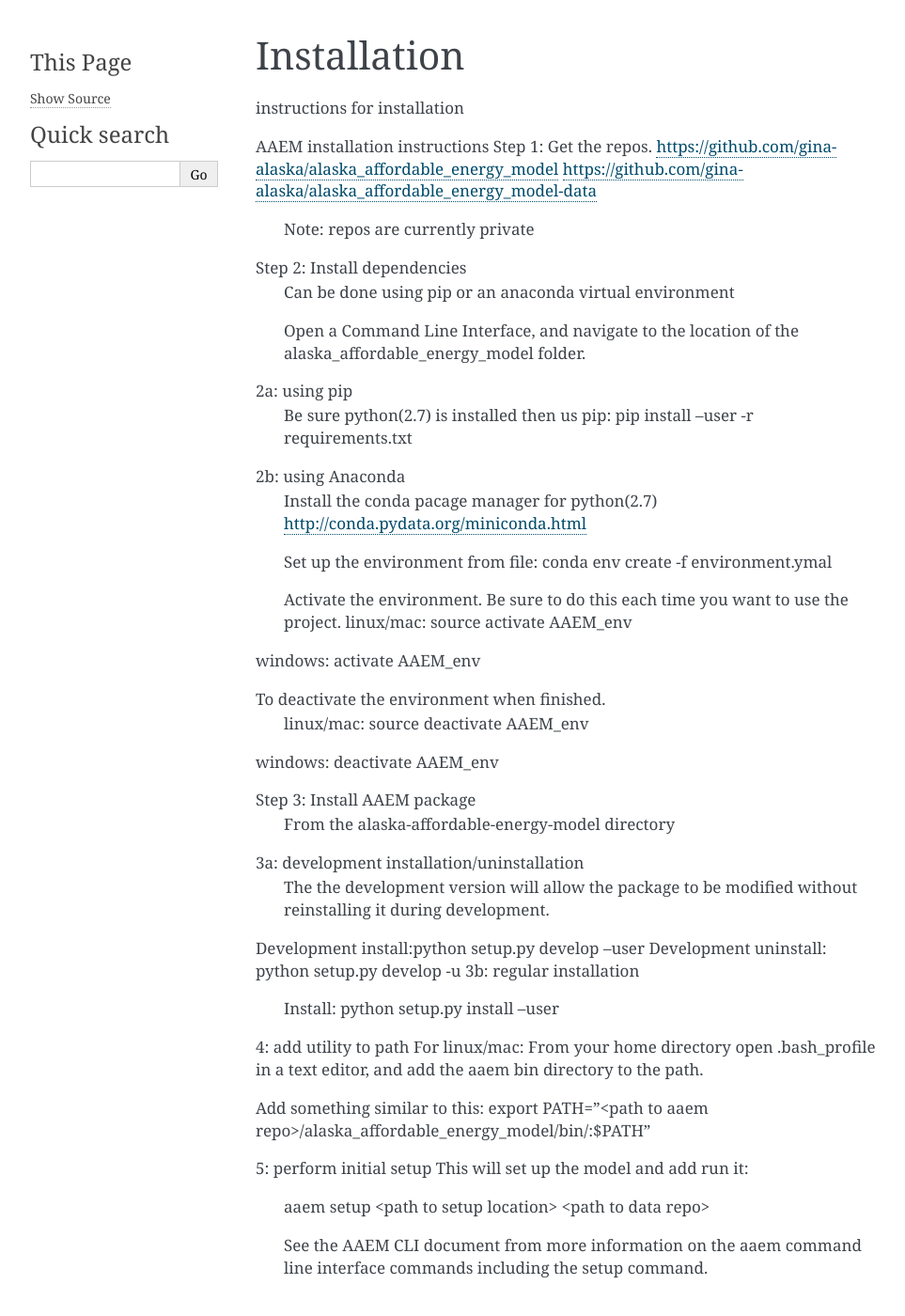
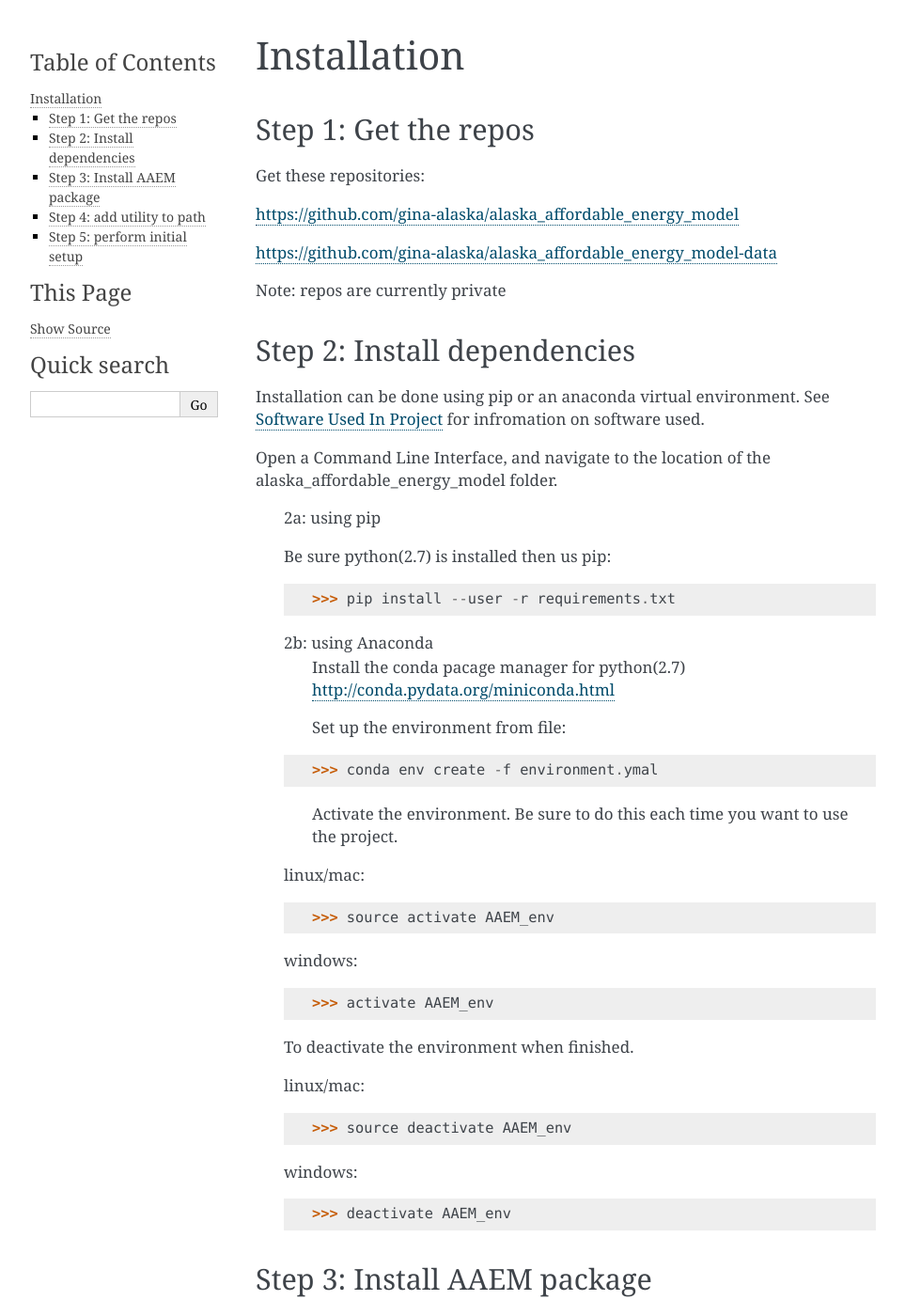
Before and after one commit to gina-alaska/alaska_affordable_energy_model, a Sphinx documentation site: the page built from docs/source/installation.rst, in a window 1280 px wide and 1400 px high. Shown: the whole window at 94% size, without its empty margins (148-1111 px from the left). Built offline with Sphinx 7.4.7, drawn with Linux system fonts in a browser that asks for light colours; some of the changed text lies outside the part shown.

Commit message:
formated installation instruction, started software page

```diff
--- a/docs/source/commands.rst
+++ b/docs/source/commands.rst
@@ -1,4 +1,4 @@
-.. _rst_tutorial:
+.. _CLI:
 
 ************
 CLI Commands
--- a/docs/source/index.rst
+++ b/docs/source/index.rst
@@ -13,6 +13,7 @@ Contents:
 
    instructions
    modules
+   software
 
 
 Indices and tables
--- a/docs/source/installation.rst
+++ b/docs/source/installation.rst
@@ -2,56 +2,103 @@
 Installation
 ************
 
-instructions for installation
 
-AAEM installation instructions
-Step 1: Get the repos.
+
+Step 1: Get the repos
+======================
+
+Get these repositories:
+
 https://github.com/gina-alaska/alaska_affordable_energy_model
+
 https://github.com/gina-alaska/alaska_affordable_energy_model-data
 
-	Note: repos are currently private
+Note: repos are currently private
+
 Step 2: Install dependencies
-	Can be done using pip or an anaconda virtual environment
+============================
 
-	Open a Command Line Interface, and navigate to the location of the alaska_affordable_energy_model folder.
-2a: using pip
-	Be sure python(2.7) is installed then us pip:
-	pip install --user -r requirements.txt
-2b:  using Anaconda
+Installation can be done using pip or an anaconda virtual environment. See :ref:`software` for infromation on software used.
+
+
+Open a Command Line Interface, and navigate to the location of the alaska_affordable_energy_model folder.
+
+    2a: using pip
+
+    Be sure python(2.7) is installed then us pip:
+
+    >>> pip install --user -r requirements.txt
+
+
+    2b: using Anaconda
 	Install the conda pacage manager for python(2.7) http://conda.pydata.org/miniconda.html
 
 	Set up the environment from file:
-	conda env create -f environment.ymal
+
+    >>> conda env create -f environment.ymal
 
 	Activate the environment. Be sure to do this each time you want to use the project.
-	linux/mac: source activate AAEM_env
-windows: activate AAEM_env
 
-To deactivate the environment when finished.
-	linux/mac: source deactivate AAEM_env
-windows: deactivate AAEM_env
+    linux/mac:
+
+    >>> source activate AAEM_env
+
+    windows:
+
+    >>> activate AAEM_env
+
+    To deactivate the environment when finished.
+
+    linux/mac:
+
+    >>> source deactivate AAEM_env
+
+    windows:
+
+    >>> deactivate AAEM_env
 
 
 
 Step 3: Install AAEM package
-	From the alaska-affordable-energy-model directory
-3a: development installation/uninstallation
-	The the development version  will allow the package to be modified without reinstalling it during development.
-Development install:python setup.py develop --user
-Development uninstall: python setup.py develop -u
-3b: regular installation
-	Install: python setup.py install --user
+============================
 
-4: add utility to path
-For linux/mac:
-From your home directory open .bash_profile in a text editor, and add the aaem bin directory to the path.
+From the alaska-affordable-energy-model directory
 
-Add something similar to this:
-export PATH="<path to aaem repo>/alaska_affordable_energy_model/bin/:$PATH"
+    3a: regular installation
 
-5: perform initial setup
+    Install:
+
+    >>> python setup.py install --user
+
+    3b: development installation/uninstallation
+
+    The the development version  will allow the package to be modified without reinstalling it during development.
+
+    Development install:
+
+    >>> python setup.py develop --user
+
+    Development uninstall:
+
+    >>> python setup.py develop -u
+
+
+Step 4: add utility to path
+===========================
+
+    For linux/mac:
+
+    From your home directory open .bash_profile in a text editor, and add the aaem bin directory to the path.
+
+    Add something similar to this:
+
+    export PATH="<path to aaem repo>/alaska_affordable_energy_model/bin/:$PATH"
+
+Step 5: perform initial setup
+=============================
+
 This will set up the model and add run it:
 
-	aaem setup <path to setup location> <path to data repo>
+>>> aaem setup <path to setup location> <path to data repo>
 
-	See the AAEM CLI document from more information on the aaem command line interface commands including the setup command.
+See :ref:`CLI` documentation from more information on the aaem command line interface commands including the setup command.
--- a/docs/source/instructions.rst
+++ b/docs/source/instructions.rst
@@ -1,5 +1,5 @@
-Instructions for running the  model
-===================================
+Instructions
+============
 
 Pages
 
```
Also changed, not shown: other parts of docs/source/index.rst (+0 -1 lines), docs/source/software.rst (added, +22 -0 lines).
